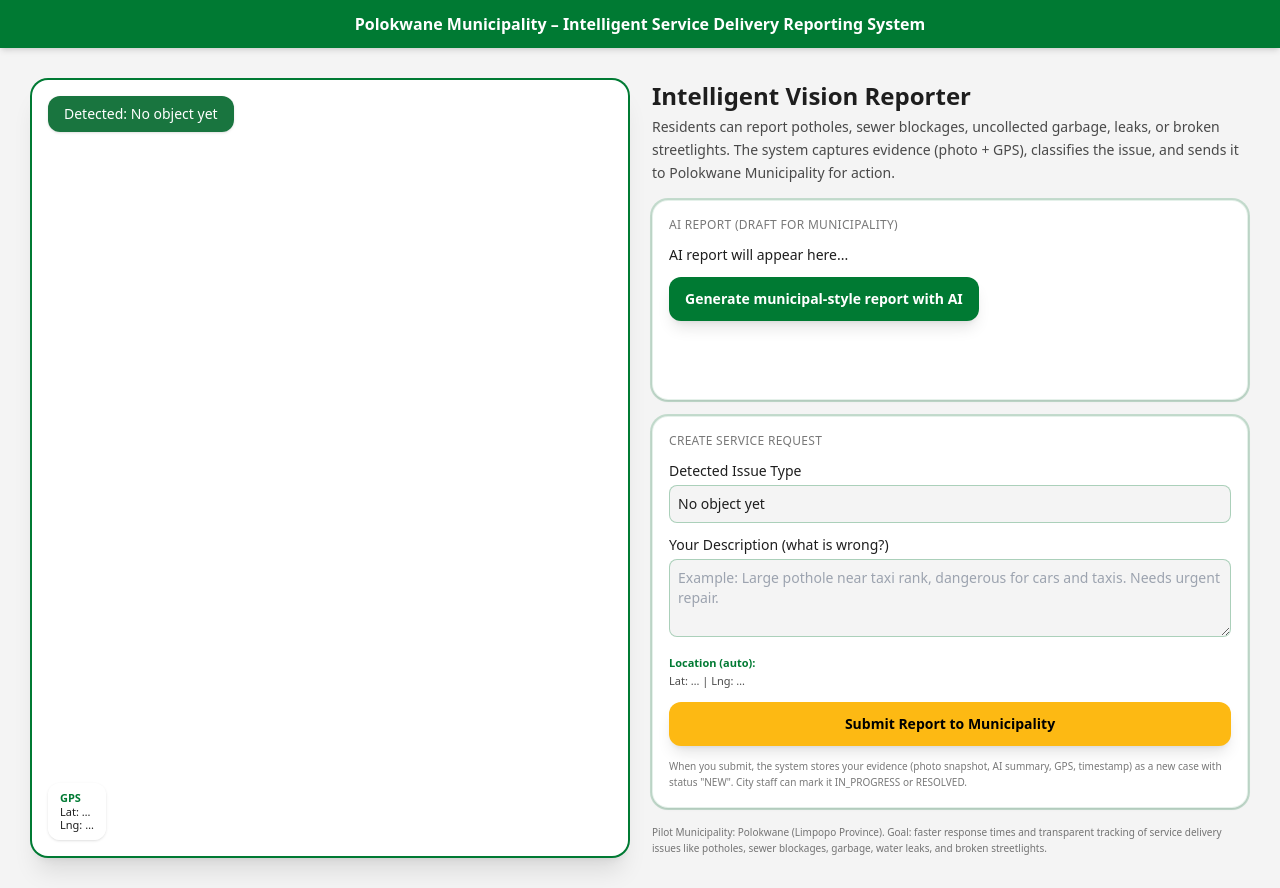
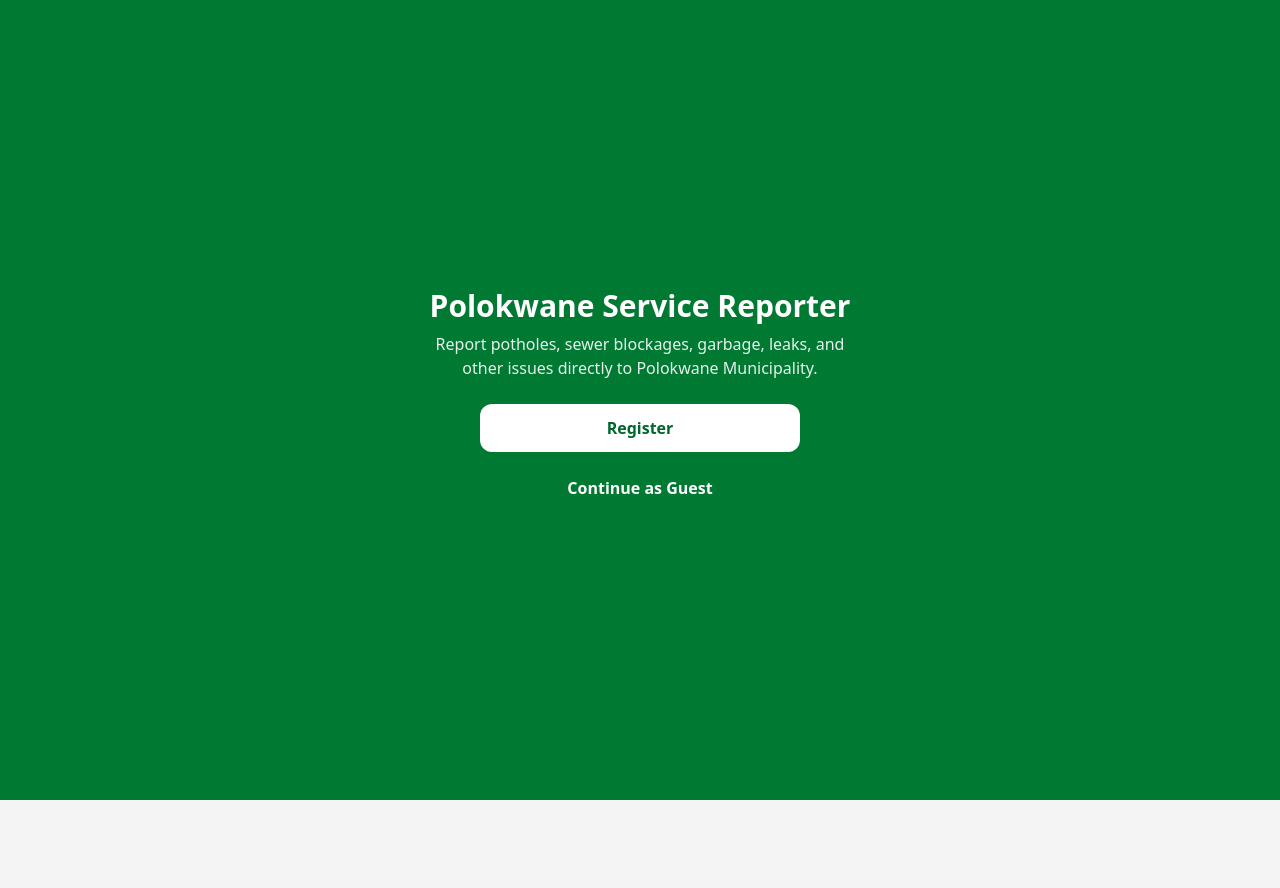
Before and after one commit to Kholofelo-kga/intelligent-vision-reporter, a React (Vite) app: page / in a window 1280 px wide. After the commit the page ends 800 px from the top, so only its background shows below. Built offline with nearby package versions, Linux system fonts and the light colour scheme; no server answers.

Commit message:
Update main.jsx

```diff
--- a/src/main.jsx
+++ b/src/main.jsx
@@ -4,13 +4,17 @@ import { BrowserRouter, Routes, Route } from "react-router-dom";
 
 import App from "./App.jsx";
 import Admin from "./Admin.jsx";
+import WelcomePage from "./WelcomePage.jsx";
+import Register from "./Register.jsx";
 import "./index.css";
 
 ReactDOM.createRoot(document.getElementById("root")).render(
   <React.StrictMode>
     <BrowserRouter>
       <Routes>
-        <Route path="/" element={<App />} />
+        <Route path="/" element={<WelcomePage />} />
+        <Route path="/register" element={<Register />} />
+        <Route path="/report" element={<App />} />
         <Route path="/admin" element={<Admin />} />
       </Routes>
     </BrowserRouter>
```
